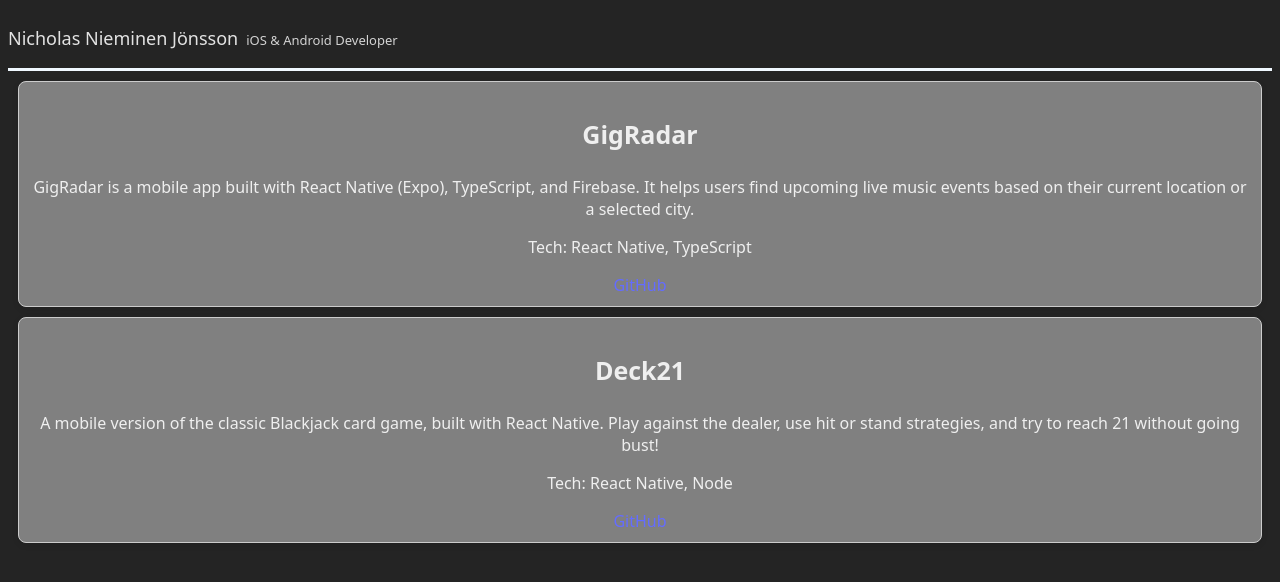
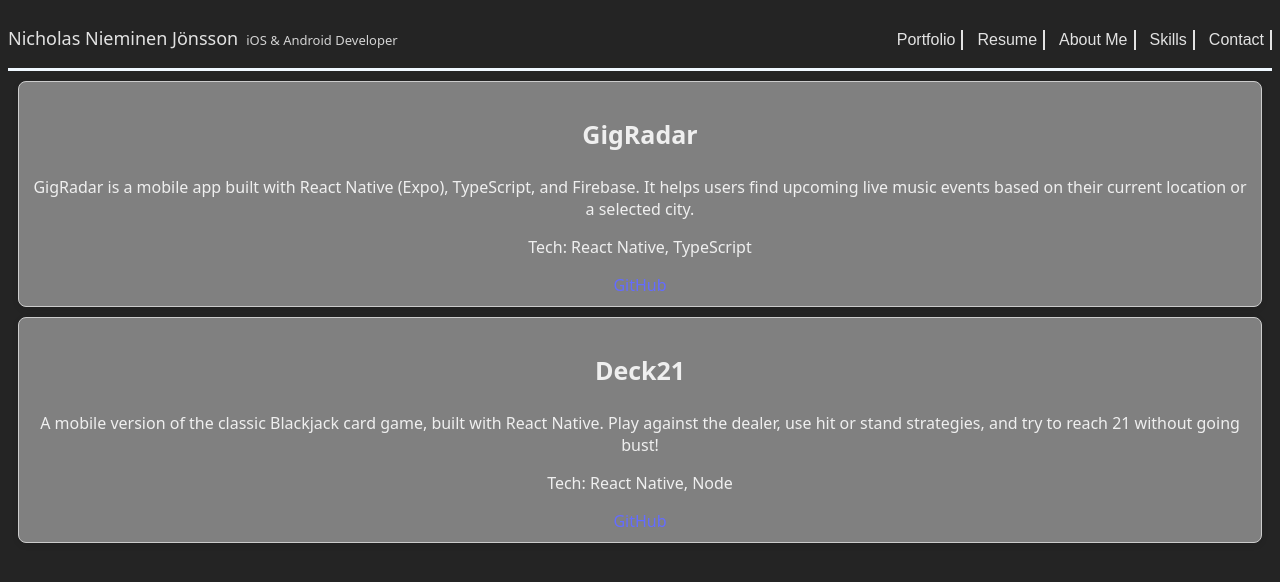
Before and after one commit to Clemond/NewPortfolio, a React (Vite) app: page / in a window 1280 px wide. Shown: the top 582 px of the page. Built offline with nearby package versions, Linux system fonts and the light colour scheme.

Commit message:
feat: add Header buttons

```diff
--- a/src/components/Header/Header.css
+++ b/src/components/Header/Header.css
@@ -1,6 +1,9 @@
 .container {
+  display: flex;
+  flex-direction: row;
   border-color: aliceblue;
   border-bottom-style: solid;
+  align-items: baseline;
 }
 
 .nameField {
@@ -18,3 +21,31 @@
   font-size: small;
   color: lightgrey;
 }
+
+.headerBtnContainer {
+  display: flex;
+  flex: 1;
+  flex-direction: row;
+  align-items: end;
+  justify-content: flex-end;
+  gap: 0.5rem;
+}
+
+.headerBtn {
+  background-color: transparent;
+  color: rgba(255, 255, 255, 0.87);
+  border: none;
+  cursor: pointer;
+  font-size: medium;
+  border-right-style: solid;
+  border-width: 0.15rem;
+  transition: all 200ms ease;
+}
+
+.headerBtn:hover {
+  transform: scale(1.05);
+}
+
+.headerBtn:active {
+  opacity: 0.6;
+}
--- a/src/components/Header/Header.tsx
+++ b/src/components/Header/Header.tsx
@@ -7,6 +7,24 @@ export default function Header() {
         <p className="name">Nicholas Nieminen Jönsson</p>
         <p className="jobTitle">iOS & Android Developer</p>
       </div>
+
+      <div className="headerBtnContainer">
+        <button onClick={() => {}} className="headerBtn">
+          Portfolio
+        </button>
+        <button onClick={() => {}} className="headerBtn">
+          Resume
+        </button>
+        <button onClick={() => {}} className="headerBtn">
+          About Me
+        </button>
+        <button onClick={() => {}} className="headerBtn">
+          Skills
+        </button>
+        <button onClick={() => {}} className="headerBtn">
+          Contact
+        </button>
+      </div>
     </div>
   );
 }
```
